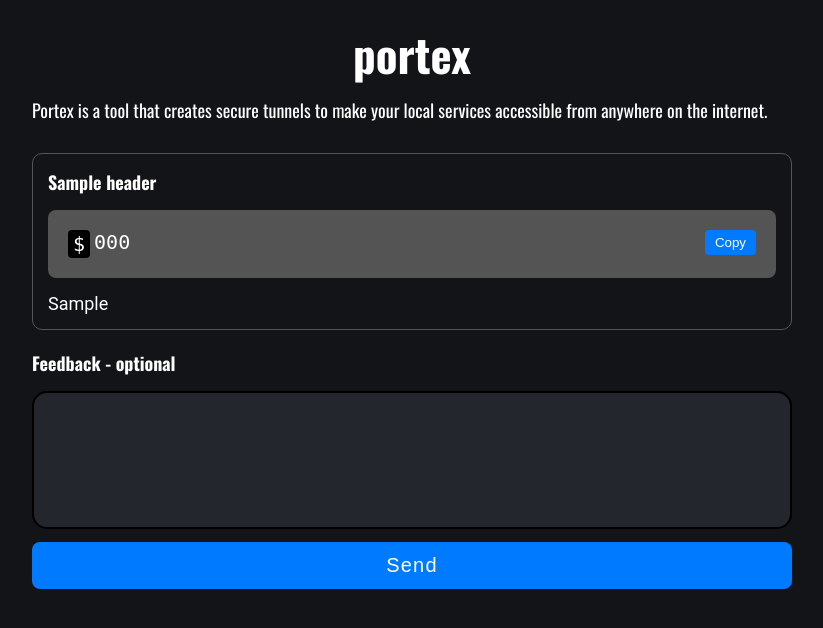
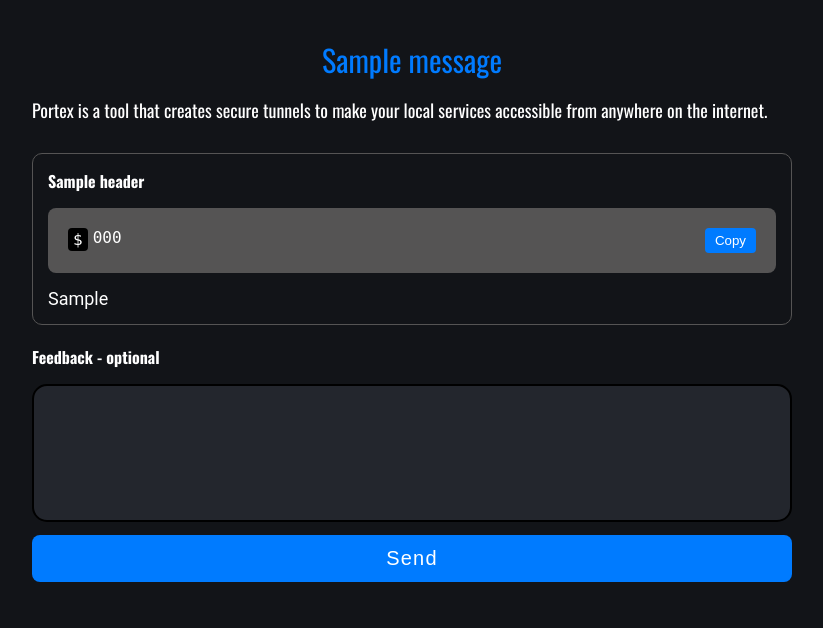
Before and after one commit to Khasan712/portex, a Django app: template templates/index.html in a window 1280 px wide. Shown: the top 628 px of the page, without its empty margins (228-1051 px from the left). Run offline with Django 3.2, Linux system fonts and the light colour scheme; the template is opened without the code that fills it: most values are stand-ins (such as "Sample title", 1, 10 or a date in 2020); one stand-in notice (Sample message) is shown; parts of the project's set-up code (start-up, migrations or seed data) failed here and were passed over.

Commit message:
bang bum

```diff
--- a/app/models.py
+++ b/app/models.py
@@ -23,6 +23,7 @@ class FeedBack(models.Model):
 
 
 class DownloadApp(models.Model):
+    info = models.CharField(max_length=300)
     created_at = models.DateTimeField(auto_now_add=True)
     updated_at = models.DateTimeField(auto_now=True)
 
--- a/requirements.txt
+++ b/requirements.txt
@@ -5,9 +5,11 @@ autobahn==24.4.2
 Automat==24.8.1
 billiard==4.2.1
 celery==5.4.0
+certifi==2024.12.14
 cffi==1.17.1
 channels==3.0.5
 channels-redis==4.1.0
+charset-normalizer==3.4.1
 click==8.1.8
 click-didyoumean==0.3.1
 click-plugins==1.1.1
@@ -34,6 +36,7 @@ pyOpenSSL==24.3.0
 python-dateutil==2.9.0.post0
 python-dotenv==1.0.1
 redis==5.2.1
+requests==2.32.3
 service-identity==24.2.0
 setuptools==75.6.0
 six==1.17.0
@@ -42,6 +45,7 @@ Twisted==24.11.0
 txaio==23.1.1
 typing_extensions==4.12.2
 tzdata==2024.2
+urllib3==2.3.0
 vine==5.1.0
 wcwidth==0.2.13
 zope.event==5.0
--- a/static/style.css
+++ b/static/style.css
@@ -20,6 +20,17 @@ body {
     font-weight: bold;
     margin-bottom: 10px;
     text-align: center;
+}
+
+.feedback-pop {
+    border: 1px solid #121418;
+    position: absolute;
+    top: 36px;
+    font-size: 30px;
+    z-index: 1;
+    color:  #007bff;
+    background-color: #121418;
+
 }
 
 .subtitle {
@@ -67,10 +78,13 @@ body {
 }
 
 .install-h3 {
-    font-size: 18px;
+    font-size: 16px;
     margin-bottom: 15px;
 }
 
+.install-p {
+    font-size: 11px
+}
 .install {
     width: 100%;
     font-size: 20px;
@@ -87,6 +101,7 @@ body {
 .install code {
     display: flex;
     align-items: start;
+    font-size: 16px;
 
 
 }
@@ -273,8 +288,14 @@ form button {
     }
 
     .install {
-        width: 92%;
+        width: 100%;
         font-size: 13px;
+    }
+
+    .code-text {
+        width: 70%;
+        font-size: 11px;
+    }
     }
 
 /*input {
--- a/templates/index.html
+++ b/templates/index.html
@@ -15,6 +15,11 @@
   </head>
 
   <body>
+
+    {% for message in messages %}
+      <div class="feedback-pop">{{ message }}</div>
+    {% endfor %}
+
     <div class="logo">portex</div>
     <!--    <div class="subtitle">portex - enabling remote access and testing from anywhere.</div>-->
 
@@ -32,7 +37,7 @@
           {% if code.code %}
 
           <code>
-            <span>$</span> {{ code.code }}
+            <span>$</span> <div class="code-text">{{ code.code }}</div>
             <button
               class="copy-btn"
               onclick="copyToClipboard('{{ code.code }}', this)"
```
Also changed, not shown: app/admin.py (+14 -2 lines), app/tasks.py (added, +22 -0 lines), app/views.py (+11 -8 lines).
